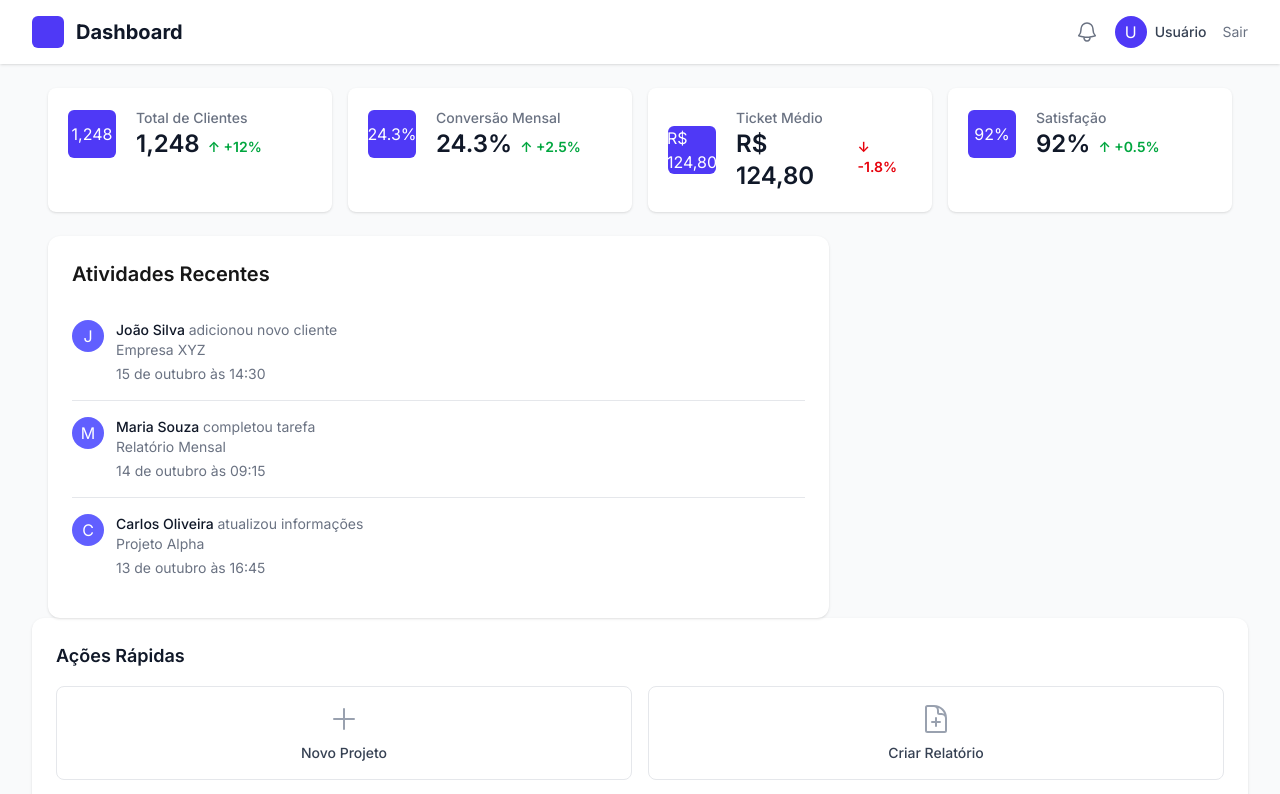
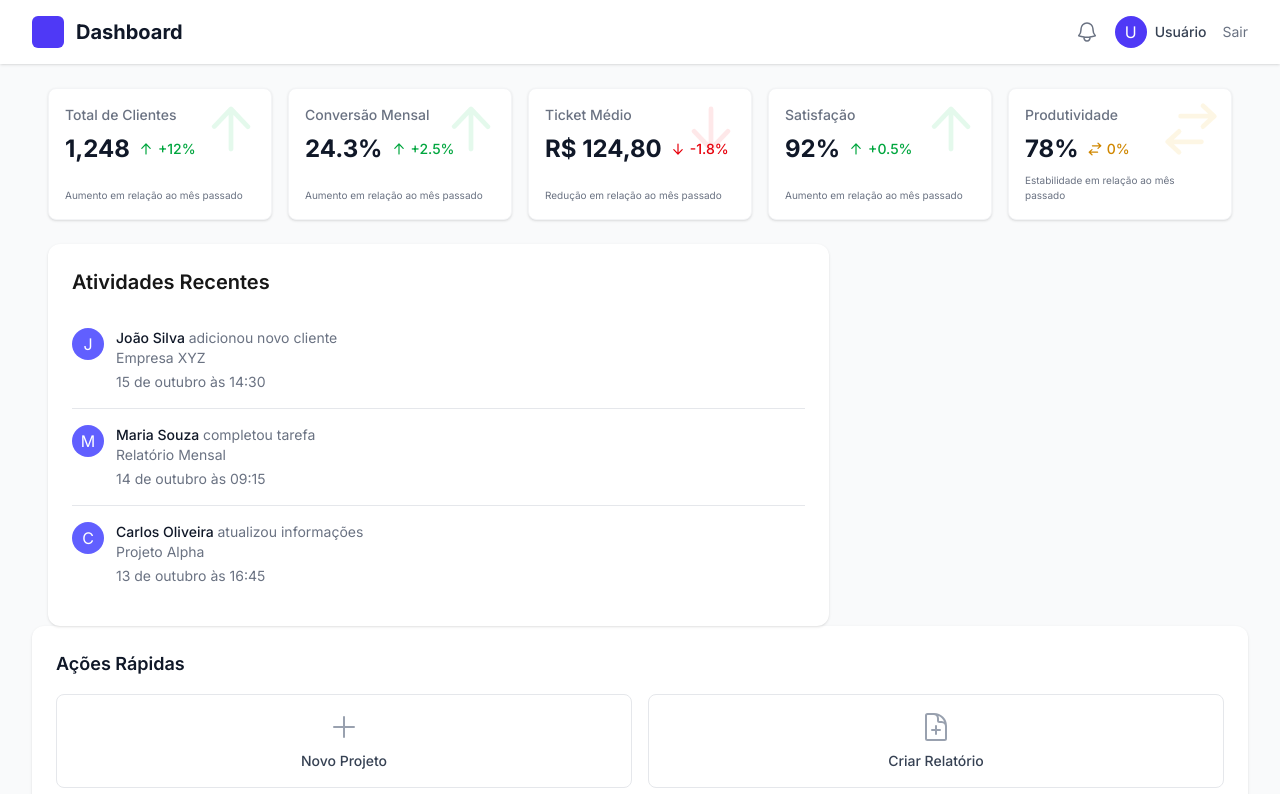
Before and after one commit to moisesrmartins/supabase-login, a Next.js app in the folder supabase-login/: page /dashboard in a window 1280 px wide. Shown: the top 794 px of the page. Built offline with nearby package versions, Linux system fonts and the light colour scheme; no server answers.

Commit message:
Atualização e melhoria no StatsCard.tsx

```diff
--- a/supabase-login/src/app/dashboard/page.tsx
+++ b/supabase-login/src/app/dashboard/page.tsx
@@ -3,7 +3,7 @@
 import { useAuth } from '@/contexts/AuthContext'
 import AuthRedirect from '@/components/Auth/AuthRedirect'
 import { supabase } from '@/lib/supabase/supabaseClient'
-import StatsCard from '@/components/Dashboard/StatsCard'
+import StatsCard, { TrendType } from '@/components/Dashboard/StatsCard'
 import RecentActivity from '@/components/Dashboard/RecentActivity'
 import QuickActions from '@/components/Dashboard/QuickActions'
 import UserSummary from '@/components/Dashboard/UserSummary'
@@ -50,30 +50,36 @@ export default function Dashboard() {
 
                 <main>
                     <div className="max-w-7xl mx-auto py-6 sm:px-6 lg:px-8">
-                        <div className="grid grid-cols-1 gap-4 sm:grid-cols-2 lg:grid-cols-4 px-4">
+                        <div className="grid grid-cols-1 sm:grid-cols-2 md:grid-cols-3 lg:grid-cols-4 xl:grid-cols-5 gap-4 px-4">
                             <StatsCard
                                 title="Total de Clientes"
                                 value="1,248"
                                 change="+12%"
-                                isPositive={true}
+                                trend="positive"
                             />
                             <StatsCard
                                 title="Conversão Mensal"
                                 value="24.3%"
                                 change="+2.5%"
-                                isPositive={true}
+                                trend="positive"
                             />
                             <StatsCard
                                 title="Ticket Médio"
                                 value="R$ 124,80"
                                 change="-1.8%"
-                                isPositive={false}
+                                trend="negative"
                             />
                             <StatsCard
                                 title="Satisfação"
                                 value="92%"
                                 change="+0.5%"
-                                isPositive={true}
+                                trend="positive"
+                            />
+                            <StatsCard
+                                title="Produtividade"
+                                value="78%"
+                                change="0%"
+                                trend="neutral"
                             />
                         </div>
                         <div className="mt-6 grid grid-cols-1 lg:grid-cols-3 gap-6 px-4">
--- a/supabase-login/src/components/Dashboard/StatsCard.tsx
+++ b/supabase-login/src/components/Dashboard/StatsCard.tsx
@@ -1,38 +1,66 @@
+import {
+    ArrowUpIcon,
+    ArrowDownIcon,
+    ArrowsRightLeftIcon
+} from '@heroicons/react/20/solid'
+
+export type TrendType = 'positive' | 'negative' | 'neutral'
+
 interface StatsCardProps {
-    title: string
-    value: string
-    change: string
-    isPositive: boolean
+    title: string;
+    value: string;
+    change: string;
+    trend: TrendType;
 }
 
-export default function StatsCard({ title, value, change, isPositive }: StatsCardProps) {
+export default function StatsCard({ title, value, change, trend }: StatsCardProps) {
+    const trendConfig = {
+        positive: {
+            bgIconColor: 'text-green-500',
+            textColor: 'text-green-600',
+            icon: ArrowUpIcon,
+            label: 'Aumento em relação ao mês passado'
+        },
+        negative: {
+            bgIconColor: 'text-red-500',
+            textColor: 'text-red-600',
+            icon: ArrowDownIcon,
+            label: 'Redução em relação ao mês passado'
+        },
+        neutral: {
+            bgIconColor: 'text-yellow-500',
+            textColor: 'text-yellow-600',
+            icon: ArrowsRightLeftIcon,
+            label: 'Estabilidade em relação ao mês passado'
+        }
+    };
+
+    const config = trendConfig[trend];
+    const Icon = config.icon;
+
     return (
-        <div className="bg-white overflow-hidden shadow rounded-lg">
-            <div className="p-5">
-                <div className="flex items-center">
-                    <div className="flex-shrink-0">
-                        <div className="h-12 w-12 rounded-md bg-indigo-600 flex items-center justify-center text-white">
-                            {value}
-                        </div>
+        <div className="bg-white rounded-lg shadow-sm border border-gray-100 overflow-hidden h-full relative">
+            {/* Ícone sutil de fundo */}
+            <div className={`absolute top-2 right-2 opacity-10 ${config.bgIconColor}`}>
+                <Icon className="h-12 w-12 md:h-14 md:w-14 lg:h-16 lg:w-16" />
+            </div>
+
+            <div className="p-3 sm:p-4 relative z-10 flex flex-col h-full">
+                <h3 className="text-xs sm:text-sm font-medium text-gray-500 truncate">{title}</h3>
+
+                <div className="mt-1 sm:mt-2 flex items-baseline">
+                    <div className="text-lg sm:text-xl md:text-2xl font-bold text-gray-900 truncate min-w-0">
+                        {value}
                     </div>
-                    <div className="ml-5 w-0 flex-1">
-                        <dl>
-                            <dt className="text-sm font-medium text-gray-500 truncate">
-                                {title}
-                            </dt>
-                            <dd className="flex items-baseline">
-                                <div className="text-2xl font-semibold text-gray-900">
-                                    {value}
-                                </div>
-                                <div
-                                    className={`ml-2 flex items-baseline text-sm font-semibold ${isPositive ? 'text-green-600' : 'text-red-600'
-                                        }`}
-                                >
-                                    {isPositive ? '↑' : '↓'} {change}
-                                </div>
-                            </dd>
-                        </dl>
+
+                    <div className={`ml-1 sm:ml-2 flex items-center text-xs sm:text-sm font-medium ${config.textColor}`}>
+                        <Icon className="h-3 w-3 sm:h-4 sm:w-4 mr-0.5 sm:mr-1" />
+                        {change}
                     </div>
+                </div>
+
+                <div className="mt-auto pt-1 sm:pt-2 text-[10px] xs:text-xs text-gray-500">
+                    {config.label}
                 </div>
             </div>
         </div>
```
